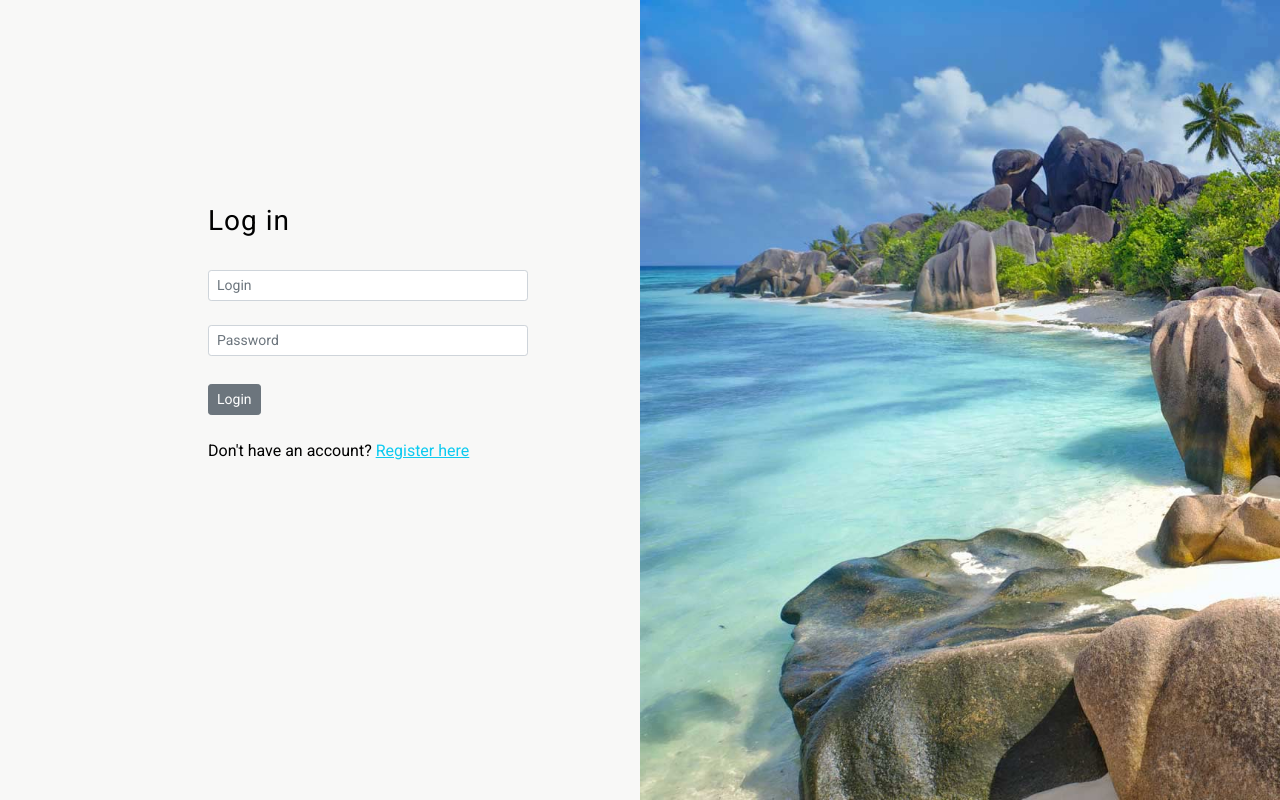
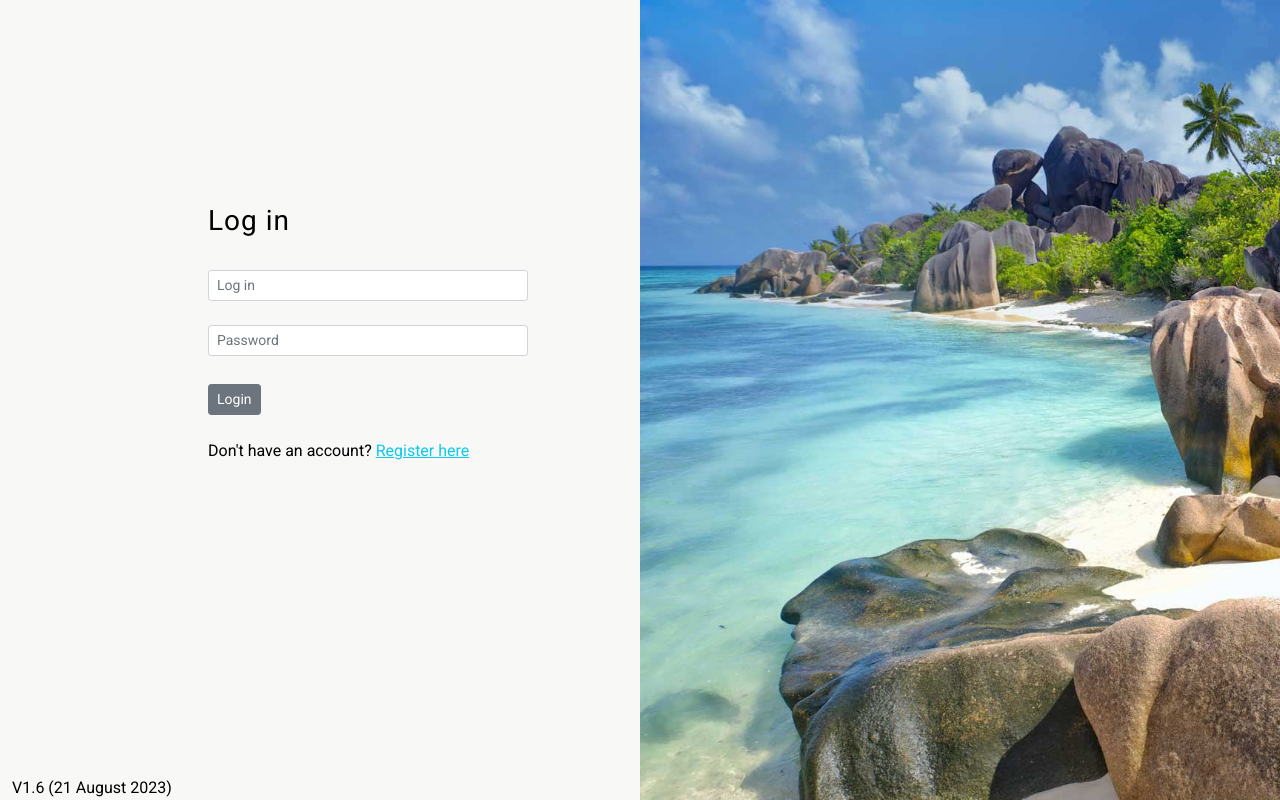
Before and after one commit to TomaszSobkow/StudentManagerFrontend, an Angular app: page /signup in a window 1280 px wide. Built offline with nearby package versions, Linux system fonts and the light colour scheme; no server answers.

Commit message:
added app version at log in page

```diff
--- a/src/app/authentication/newsignup/newsignup.component.css
+++ b/src/app/authentication/newsignup/newsignup.component.css
@@ -13,3 +13,8 @@
     height: 60%;
     }
     }
+    .footer{
+        position: absolute;
+        bottom: 0;
+        width: 30%;
+    }
--- a/src/app/authentication/newsignup/newsignup.component.html
+++ b/src/app/authentication/newsignup/newsignup.component.html
@@ -1,3 +1,4 @@
+<body>
 <section class="vh-100">
     <div class="container-fluid">
       <div class="row">
@@ -10,7 +11,7 @@
               <h3 class="fw-normal mb-3 pb-3" style="letter-spacing: 1px;">Log in</h3>
 
               <div class="form-outline mb-4">
-                <input  [(ngModel)]="user.login" name="login" class="form-control form-control-sm" placeholder="Login"    />
+                <input  [(ngModel)]="user.login" name="login" class="form-control form-control-sm" placeholder="Log in"    />
               </div>
 
               <div class="form-outline mb-4">
@@ -29,6 +30,9 @@
             </form>
 
           </div>
+          <div class="footer" >
+            <a> V1.6 (21 August 2023)</a>
+          </div>
 
         </div>
         <div class="col-sm-6 px-0 d-none d-sm-block">
@@ -36,5 +40,7 @@
             alt="Login image" class="w-100 vh-100" style="object-fit: cover; object-position: left;">
         </div>
       </div>
+
     </div>
   </section>
+    </body>
```
